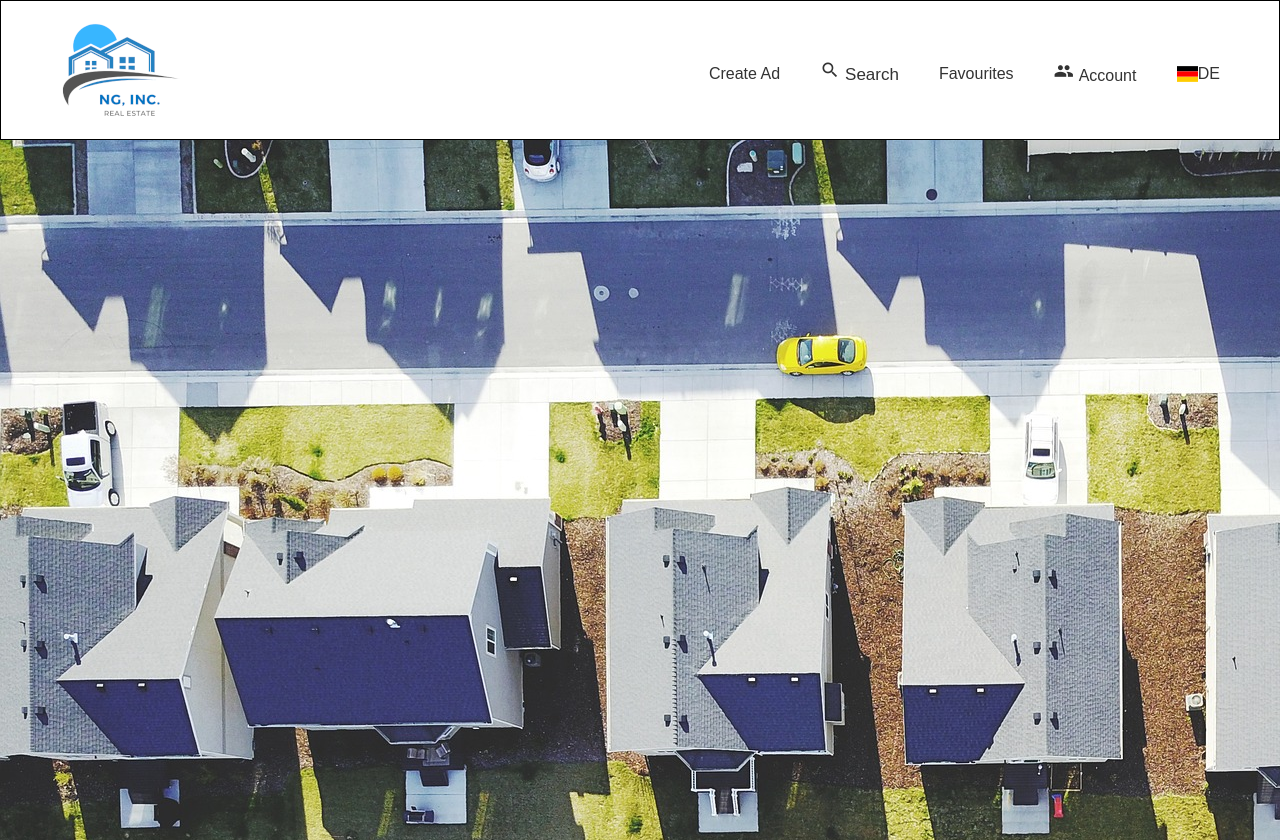
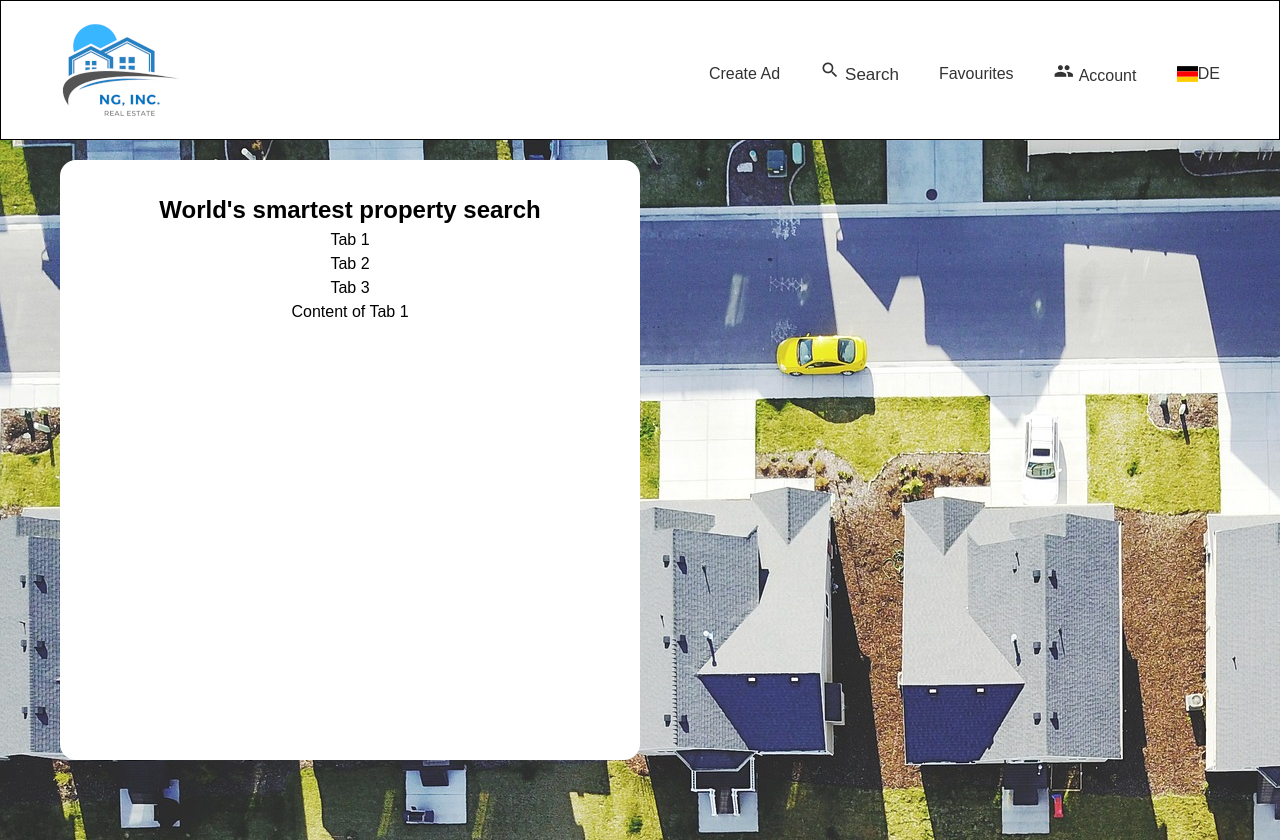
Before and after one commit to aakhrif/real-estate, an Angular app: page / in a window 1280 px wide. Built offline with nearby package versions, Linux system fonts and the light colour scheme.

Commit message:
Create a generic tab components and pass properties from the search box comp

```diff
--- a/src/app/app-routing.module.ts
+++ b/src/app/app-routing.module.ts
@@ -8,8 +8,6 @@ const routes: Routes = [
   {path: 'about', component: AboutComponent}
 ];
 
-console.log(routes)
-
 @NgModule({
   declarations: [],
   imports: [
--- a/src/app/app.component.html
+++ b/src/app/app.component.html
@@ -1,2 +1,6 @@
 <app-header></app-header>
+<app-tabbed>
+    [(tabTitles)]="tabTitles"
+    [tabContents]="['Content of Tab 1', 'Content of Tab 2', 'Content of Tab 3']">
+</app-tabbed>
 <router-outlet></router-outlet>
--- a/src/app/app.module.ts
+++ b/src/app/app.module.ts
@@ -7,6 +7,7 @@ import { SearchBoxComponent } from './components/search-box/search-box.component
 import { HeaderComponent } from './components/header/header.component';
 import { AboutComponent } from './pages/about/about.component';
 import { HomeComponent } from './pages/home/home.component';
+import { TabbedComponent } from './widgets/tabbed/tabbed.component';
 
 @NgModule({
   declarations: [
@@ -14,7 +15,8 @@ import { HomeComponent } from './pages/home/home.component';
     SearchBoxComponent,
     HeaderComponent,
     AboutComponent,
-    HomeComponent
+    HomeComponent,
+    TabbedComponent
   ],
   imports: [
     BrowserModule,
--- a/src/app/components/search-box/search-box.component.css
+++ b/src/app/components/search-box/search-box.component.css
@@ -3,3 +3,12 @@ section.search {
     width: 100%;
     height: 700px;
 }
+
+.search-box {
+    width: 50%;
+    height: 600px;
+    background-color: #fff;
+    border-radius: 1em;
+    text-align: center;
+    padding: 2em;
+}
--- a/src/app/components/search-box/search-box.component.html
+++ b/src/app/components/search-box/search-box.component.html
@@ -1,5 +1,11 @@
 <section class="search">
     <div class="container">
-
+        <div class="search-box">
+            <h2>World's smartest property search</h2>
+            <app-tabbed
+                [tabTitles]="tabTitles"
+                [tabContents]="['Content of Tab 1', 'Content of Tab 2', 'Content of Tab 3']">
+            </app-tabbed>
+        </div>
     </div>
 </section>
--- a/src/app/components/search-box/search-box.component.ts
+++ b/src/app/components/search-box/search-box.component.ts
@@ -6,5 +6,5 @@ import { Component } from '@angular/core';
   styleUrls: ['./search-box.component.css']
 })
 export class SearchBoxComponent {
-
+  tabTitles = ['Tab 1', 'Tab 2', 'Tab 3'];
 }
--- /dev/null
+++ b/src/app/widgets/tabbed/tabbed.component.html
@@ -0,0 +1,11 @@
+<div class="tabbed-component">
+    <ul class="tab-titles">
+        <li *ngFor="let title of tabTitles; let i = index" [class.active]="i === activeTabIndex"
+            (click)="setActiveTab(i)">
+            {{ title }}
+        </li>
+    </ul>
+    <div class="tab-content">
+        {{ tabContents[activeTabIndex] }}
+    </div>
+</div>
--- /dev/null
+++ b/src/app/widgets/tabbed/tabbed.component.ts
@@ -0,0 +1,17 @@
+import { Component, Input } from '@angular/core';
+
+@Component({
+  selector: 'app-tabbed',
+  templateUrl: './tabbed.component.html',
+  styleUrls: ['./tabbed.component.css']
+})
+export class TabbedComponent {
+  @Input() tabTitles?: string[];
+
+  @Input() tabContents: string[] = [];
+  activeTabIndex: number = 0;
+
+  setActiveTab(index: number): void {
+    this.activeTabIndex = index;
+  }
+}
```
Also changed, not shown: src/app/widgets/tabbed/tabbed.component.css (added), 2 other files (tests, documents, lock files or other folders).
